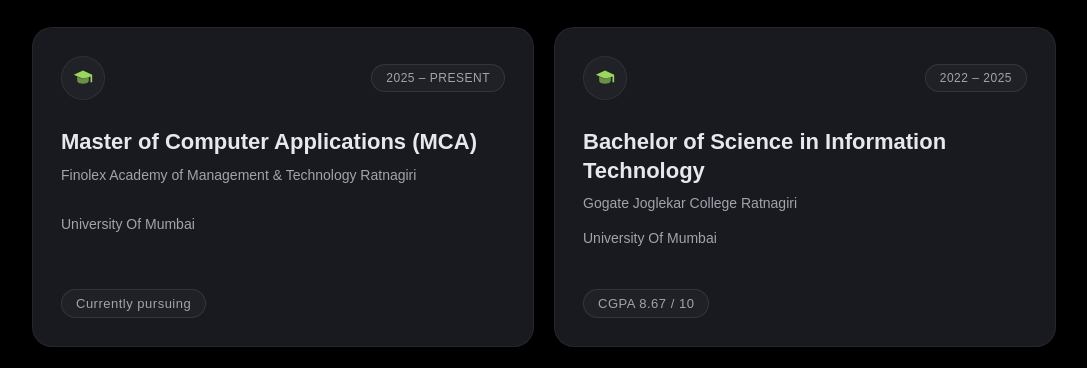
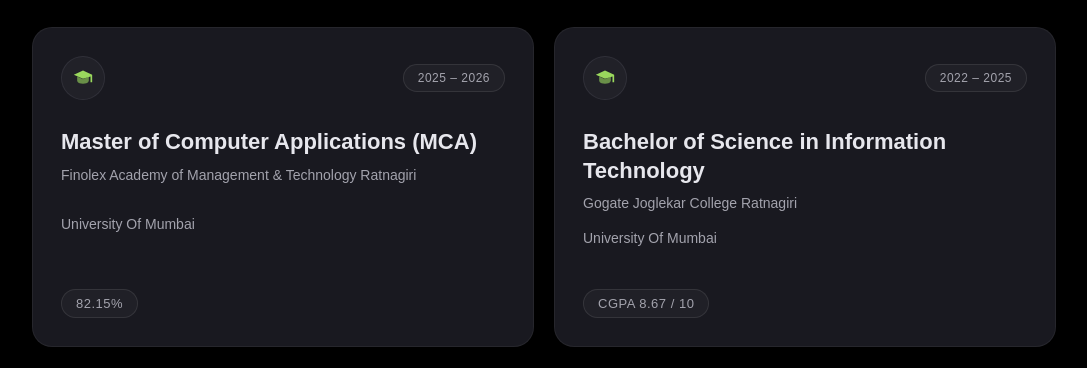
Before and after one commit to VaibhavJoyashi9/VaibhavJoyashiPortfolio, a website: page views/Home.html in a window 1280 px wide. Shown: the part 2866-3234 px from the top of the page, without its empty margins (96-1183 px from the left). Drawn offline with nearby package versions, Linux system fonts and the light colour scheme; files that its build step writes are made by us from their sources; files whose address does not match are found by name; a web font is replaced by a local one.

Commit message:
update : resume and edu data

```diff
--- a/views/Home.html
+++ b/views/Home.html
@@ -523,12 +523,12 @@
                                     fill="#9AD85D" fill-opacity="0.6" />
                             </svg>
                         </div>
-                        <span class="edu-pill">2025 – PRESENT</span>
+                        <span class="edu-pill">2025 – 2026</span>
                     </div>
                     <h3 class="edu-title">Master of Computer Applications (MCA)</h3>
                     <p class="edu-subtitle">Finolex Academy of Management & Technology Ratnagiri</p>
                     <p class="edu-subtitle">University Of Mumbai</p>
-                    <span class="edu-pill edu-pill-bottom">Currently pursuing</span>
+                    <span class="edu-pill edu-pill-bottom">82.15%</span>
                 </div>
                 <div class="MCA" data-aos="fade-left">
                     <div class="edu-top">
```
Also changed, not shown: 1 other file.
